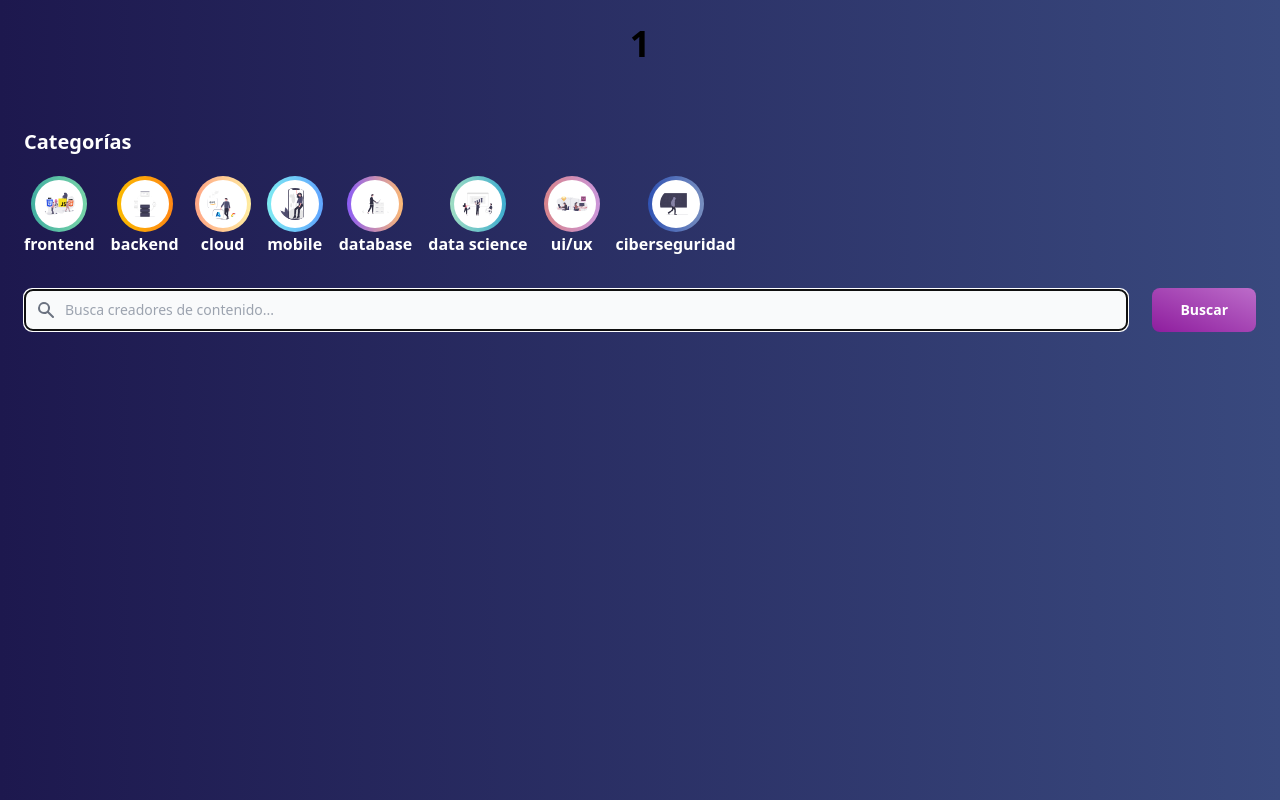
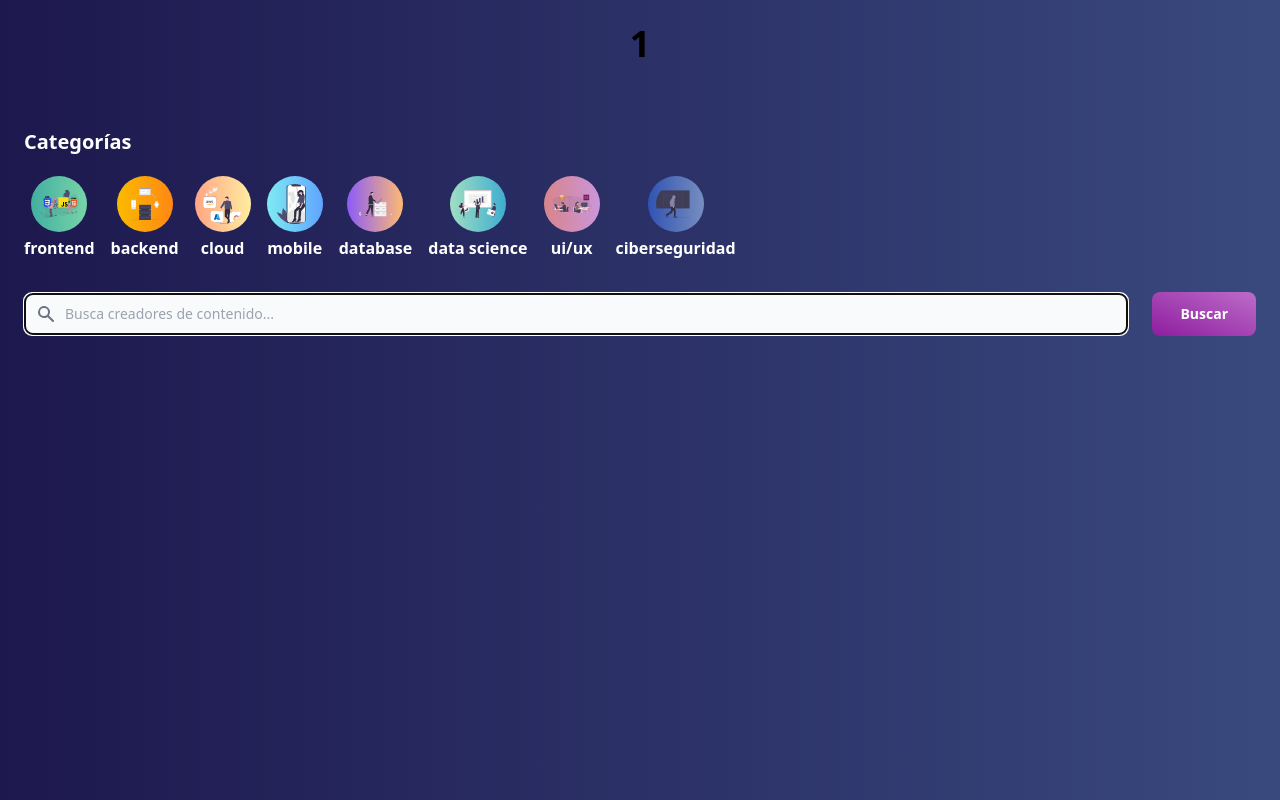
Before and after one commit to xavimondev/contentcreators, a Next.js app: page /category/1 in a window 1280 px wide. Built offline with nearby package versions, Linux system fonts and the light colour scheme.

Commit message:
update background of category items on dashboard

```diff
--- a/components/category.tsx
+++ b/components/category.tsx
@@ -35,14 +35,14 @@ export const CategoryItem = ({ id, name, colorFrom, colorTo, image }: CategoryPr
     <>
       <li>
         <CustomLink href={`/category/${id}`}>
-          <div className='flex flex-col items-center'>
+          <div className='flex flex-col gap-1 items-center'>
             <div
               className={`w-14 h-14 p-1 rounded-full`}
               style={{
                 background: `linear-gradient(90deg, ${colorFrom}, ${colorTo})`
               }}
             >
-              <div className='h-full p-2 bg-white text-white rounded-full'>
+              <div className='h-full p-1 text-white rounded-full'>
                 <Image
                   className='rounded-full'
                   src={image}
```
